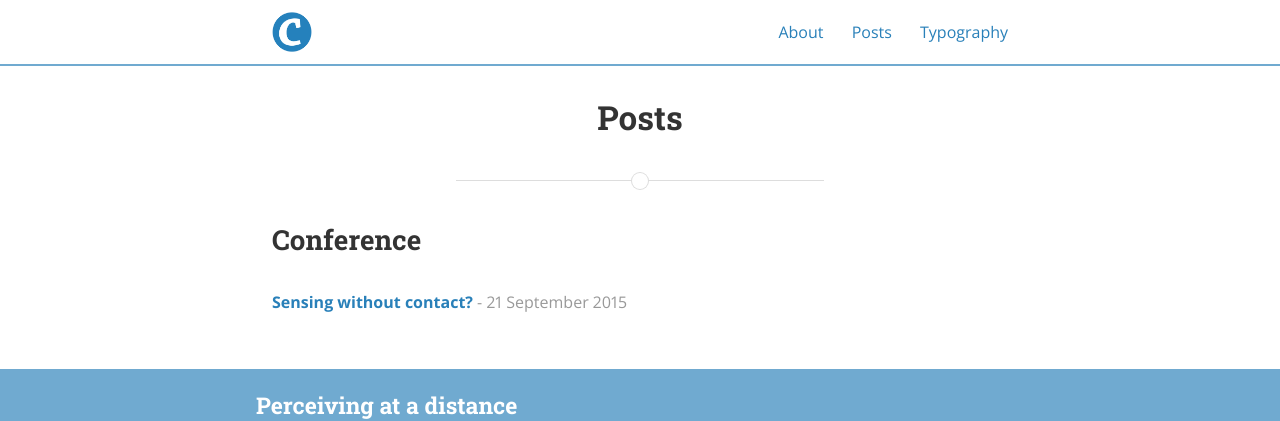
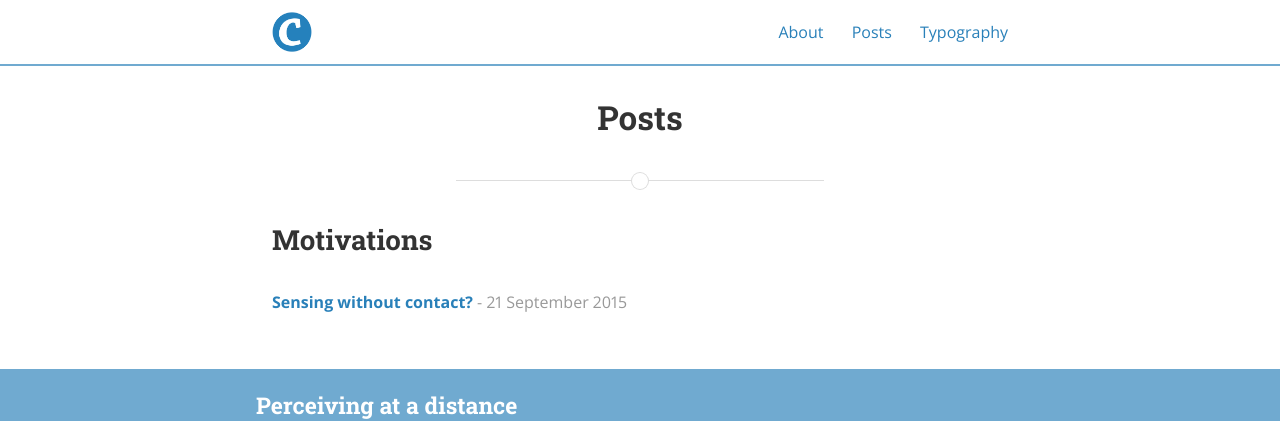
Before and after one commit to msteenhagen/distal, a Jekyll site: the page built from posts.html, in a window 1280 px wide. Shown: the top 421 px of the page. Built offline with Jekyll 4.4.1, drawn with Linux system fonts in a browser that asks for light colours; nearby versions of some CDN libraries; a style sheet for code colours, icons or effects is not loaded.

Commit message:
Update 2015-04-18-sensing.markdown

```diff
--- a/_posts/2015-04-18-sensing.markdown
+++ b/_posts/2015-04-18-sensing.markdown
@@ -3,8 +3,7 @@ layout: post
 title:  "Sensing without contact? "
 date:   2015-09-21 08:43:59
 author: Maarten Steenhagen
-categories: Conference
-tags:	jekyll welcome
+categories: Motivations
 cover:  "assets/instacode.png"
 ---
 
```
